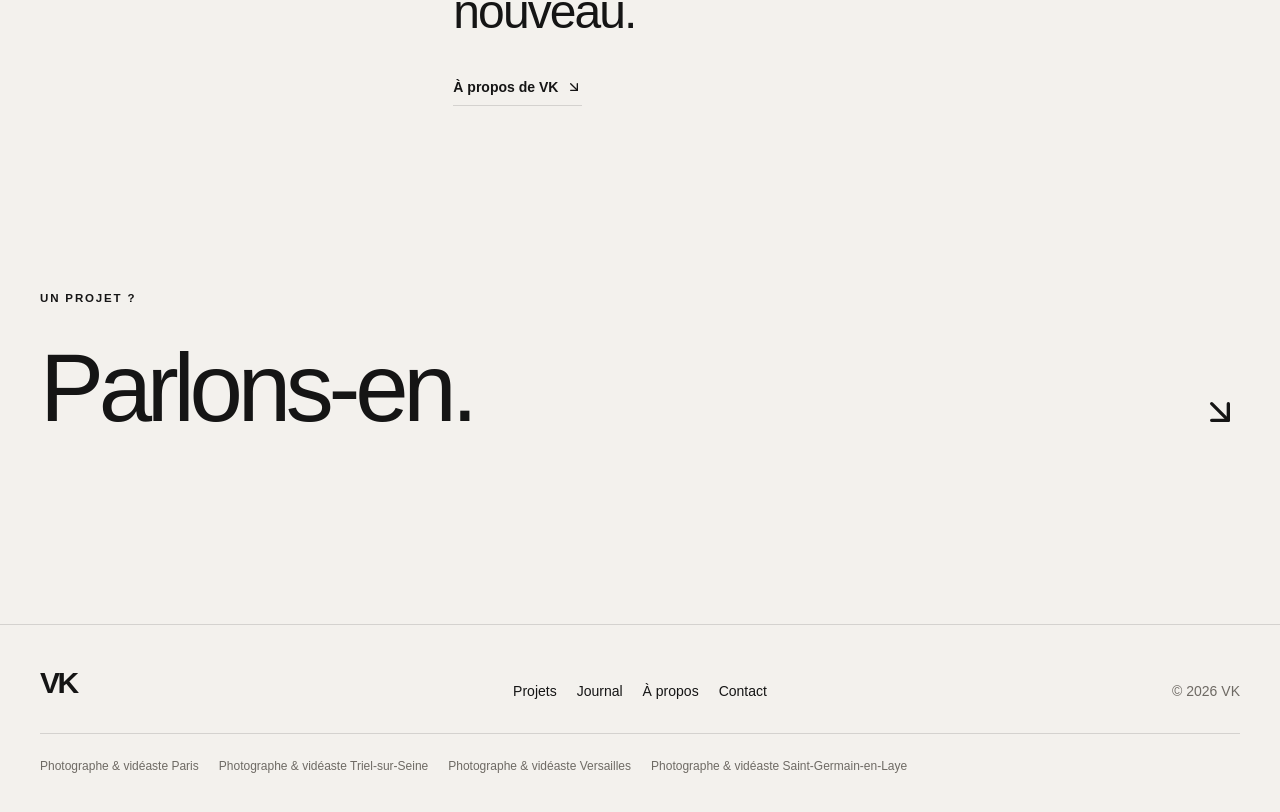
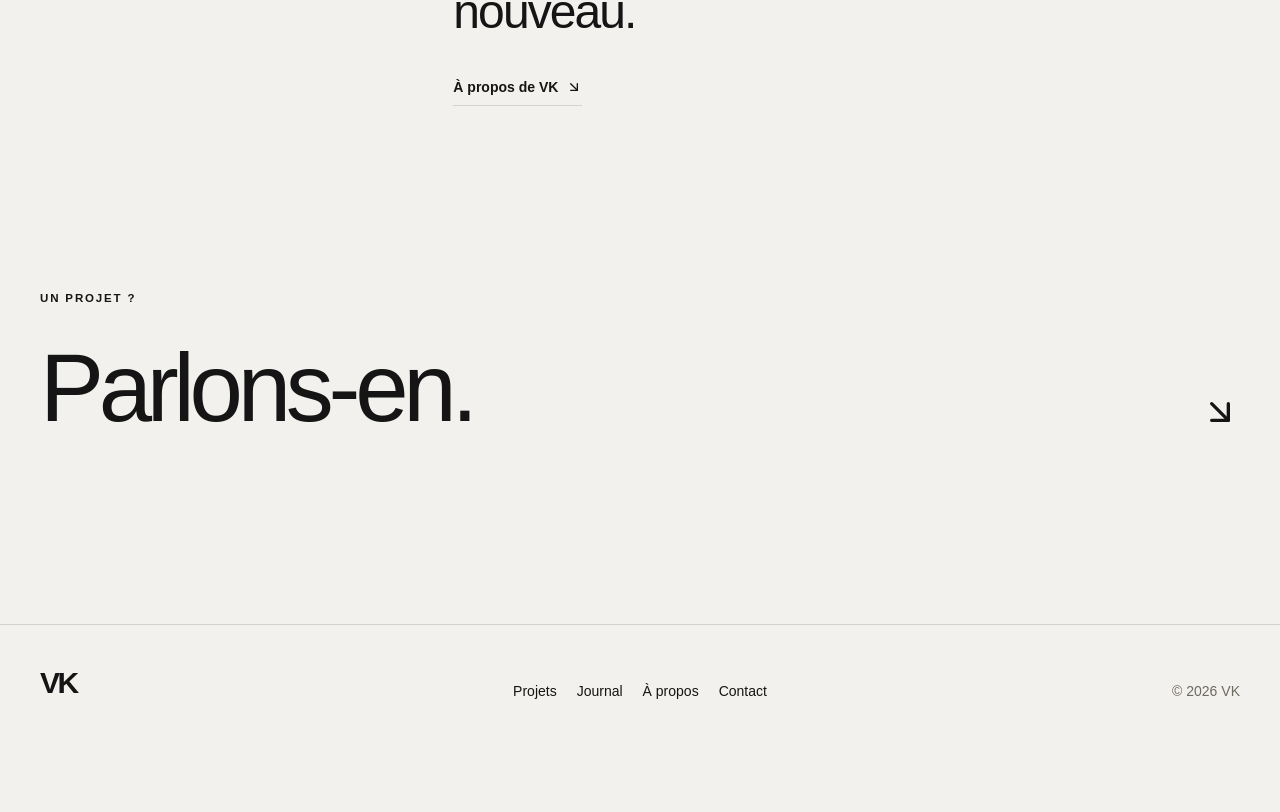
Before and after one commit to vkreportage-bot/vk, a Next.js app: page / in a window 1280 px wide. Shown: the part 3427-4239 px from the top of the page. After the commit the page ends 4168 px from the top, so only its background shows below. Built offline with nearby package versions, Linux system fonts and the light colour scheme; no server answers; the database is empty.

Commit message:
chore: remove local landing links from footer

```diff
--- a/components/site-footer.tsx
+++ b/components/site-footer.tsx
@@ -2,16 +2,6 @@
 
 import Link from "next/link";
 import { usePathname } from "next/navigation";
-
-const localLinks = [
-  { label: "Paris", href: "/photographe-videaste/paris" },
-  { label: "Triel-sur-Seine", href: "/photographe-videaste/triel-sur-seine" },
-  { label: "Versailles", href: "/photographe-videaste/versailles" },
-  {
-    label: "Saint-Germain-en-Laye",
-    href: "/photographe-videaste/saint-germain-en-laye",
-  },
-];
 
 export function SiteFooter() {
   const pathname = usePathname();
@@ -19,8 +9,7 @@ export function SiteFooter() {
 
   return (
     <footer className="border-t hairline">
-      <div className="container-vk py-10">
-        <div className="grid gap-10 md:grid-cols-3 md:items-end">
+      <div className="container-vk grid gap-10 py-10 md:grid-cols-3 md:items-end">
         <div>
           <p className="text-3xl font-black tracking-[-0.08em]">VK</p>
         </div>
@@ -36,18 +25,6 @@ export function SiteFooter() {
           <p>© {new Date().getFullYear()} VK</p>
         </div>
       </div>
-
-        <nav
-          aria-label="Photographe et vidéaste par secteur"
-          className="mt-8 flex flex-wrap gap-x-5 gap-y-2 border-t hairline pt-6 text-xs text-[var(--muted)]"
-        >
-          {localLinks.map((link) => (
-            <Link key={link.href} href={link.href} className="hover:text-[var(--foreground)]">
-              Photographe & vidéaste {link.label}
-            </Link>
-          ))}
-        </nav>
-      </div>
     </footer>
   );
 }
```
Lines whose indentation alone changed are shown as unchanged.
